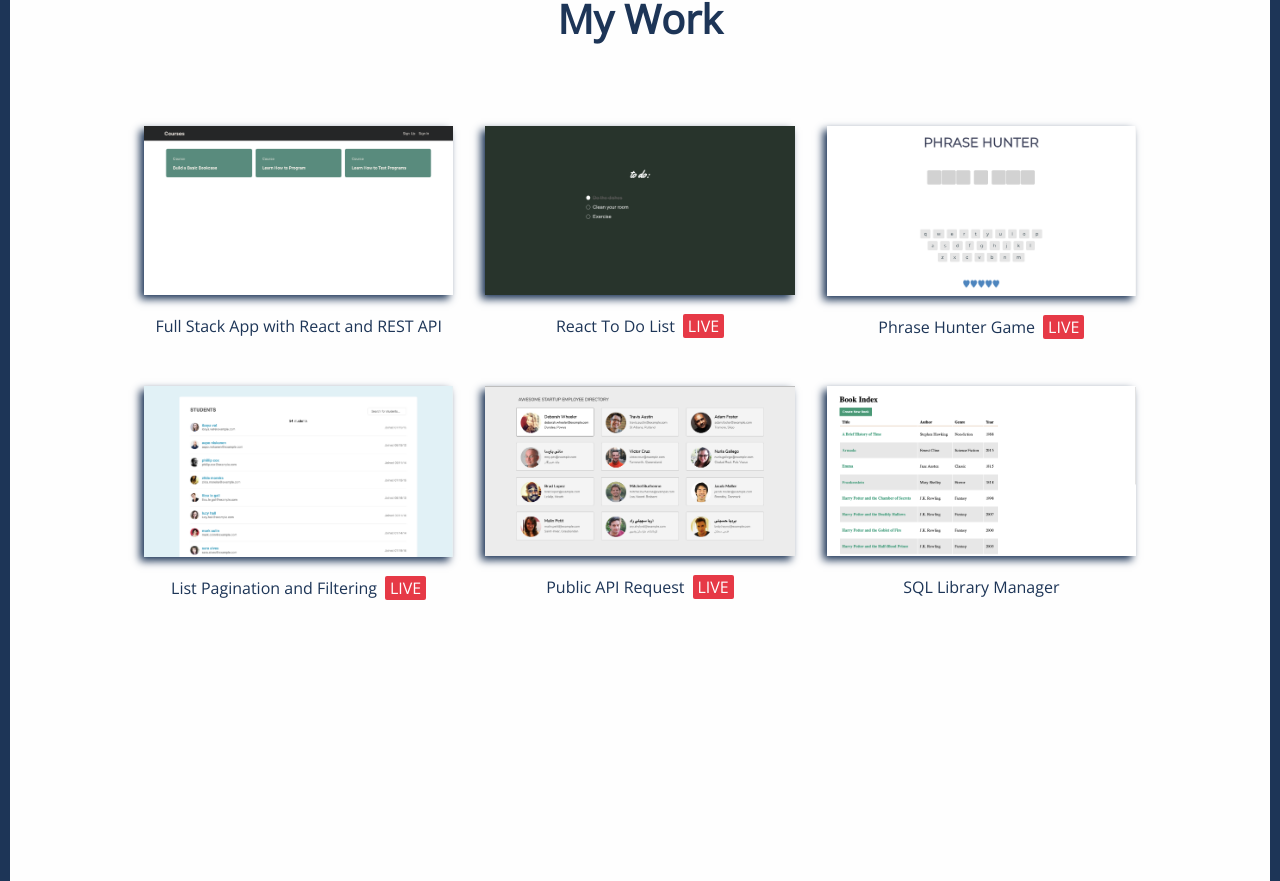
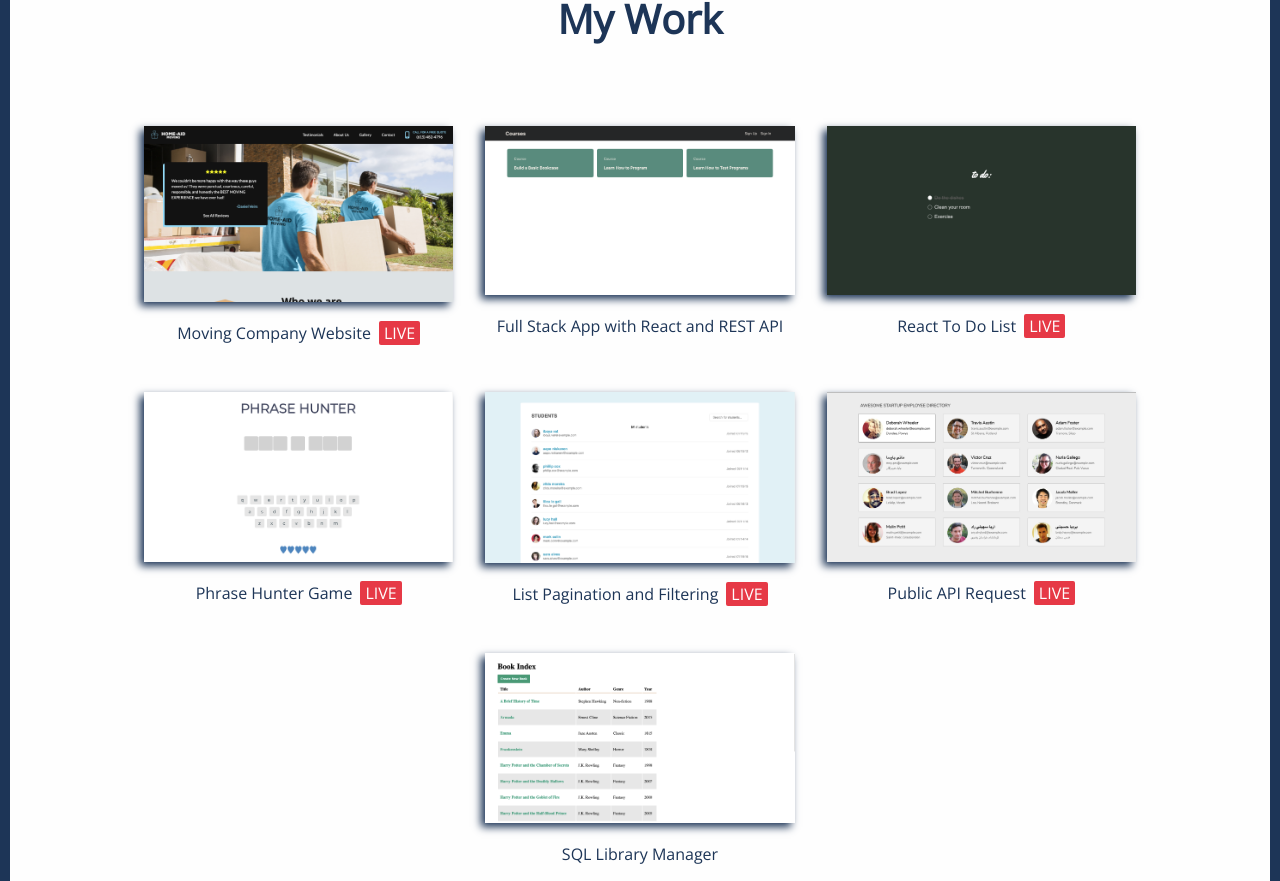
Before and after one commit to jacoberick/jacob-white-portfolio-site, a React (Create React App) app: page / in a window 1280 px wide. Shown: the part 1235-2116 px from the top of the page. Built offline with nearby package versions, Linux system fonts and the light colour scheme.

Commit message:
home-aid site added to portfolio

```diff
--- a/src/components/Work.js
+++ b/src/components/Work.js
@@ -2,6 +2,13 @@ import React from "react";
 
 const Work = () => {
   const projects = [
+    {
+      name: "Moving Company Website",
+      isLive: true,
+      href: "https://jacoberick.github.io/Home-Aid-Moving/",
+      src: "move",
+      alt: "Moving Company Website Screenshot",
+    },
     {
       name: "Full Stack App with React and REST API",
       isLive: false,
```
Also changed, not shown: src/imgs/move.png (added), 1 other file (tests, documents, lock files or other folders).
